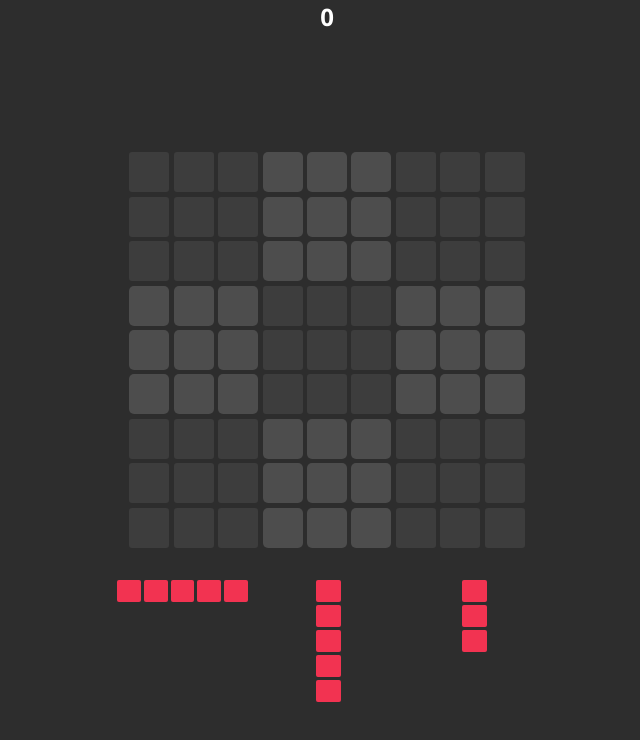
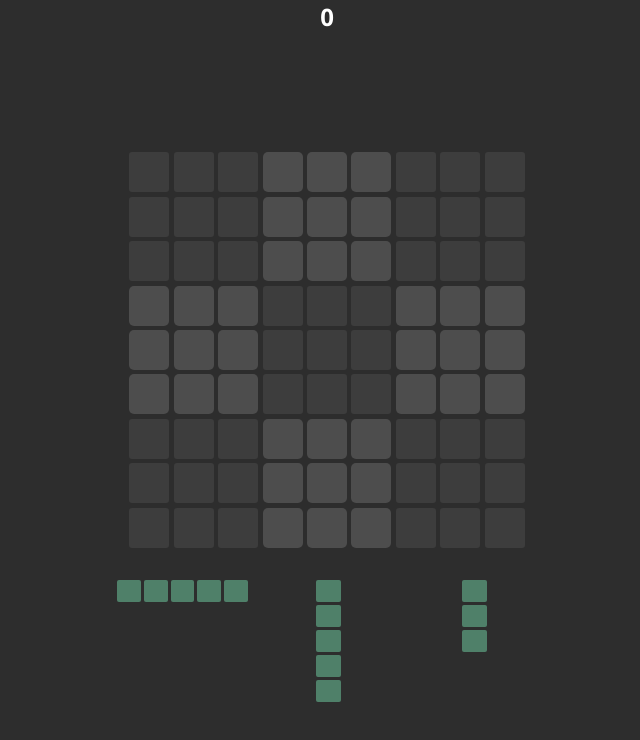
Before and after one commit to jaeinbaek/woodoku, a React (Create React App) app: page / in a window 1280 px wide. Shown: the top 740 px of the page, without its empty margins (313-953 px from the left). Built offline with nearby package versions, Linux system fonts and the light colour scheme.

Commit message:
Change main theme color

```diff
--- a/src/css/Board.css
+++ b/src/css/Board.css
@@ -31,7 +31,7 @@
 }
 
 .placed{
-    background-color: #F23351;
+    background-color: #4f8069;
 }
 
 
@@ -74,5 +74,5 @@
     border-radius: 2px;
     margin-left: 3px;
     margin-bottom: 3px;
-    background-color: #F23351;
+    background-color: #4f8069;
 }
```
Also changed, not shown: 2 other files (tests, documents, lock files or other folders).
